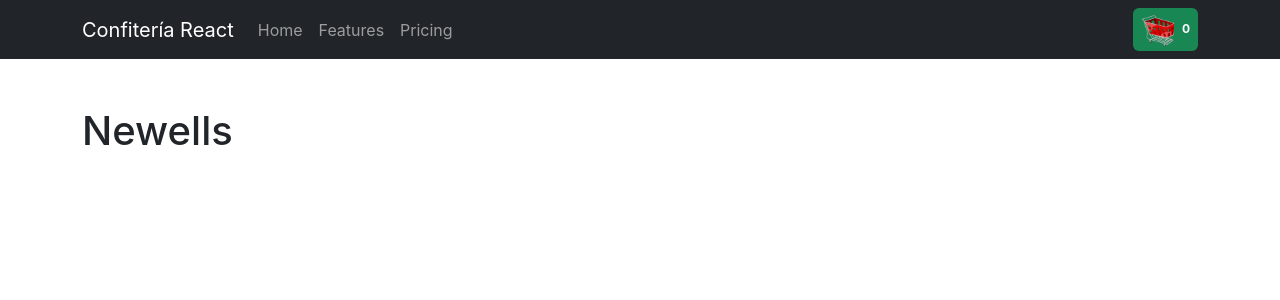
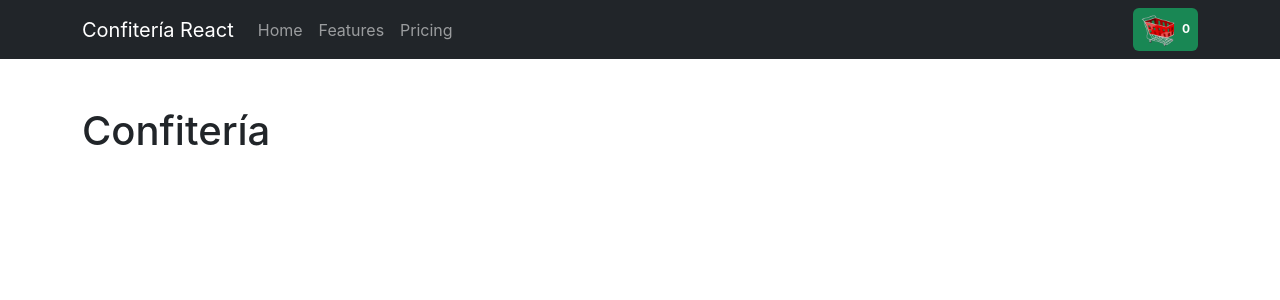
Before and after one commit to RLunaGHub/Confiteria-React, a React (Create React App) app: page / in a window 1280 px wide. Shown: the top 300 px of the page. Built offline with nearby package versions, Linux system fonts and the light colour scheme.

Commit message:
NavBar nombres

```diff
--- a/src/App.js
+++ b/src/App.js
@@ -6,7 +6,7 @@
   return (
     <>
     <NavBar />
-    <ItemListContainer greeting= "Newells" />
+    <ItemListContainer greeting= "Confitería" />
     </>
     );
 }
```
Also changed, not shown: 1 other file (tests, documents, lock files or other folders).
